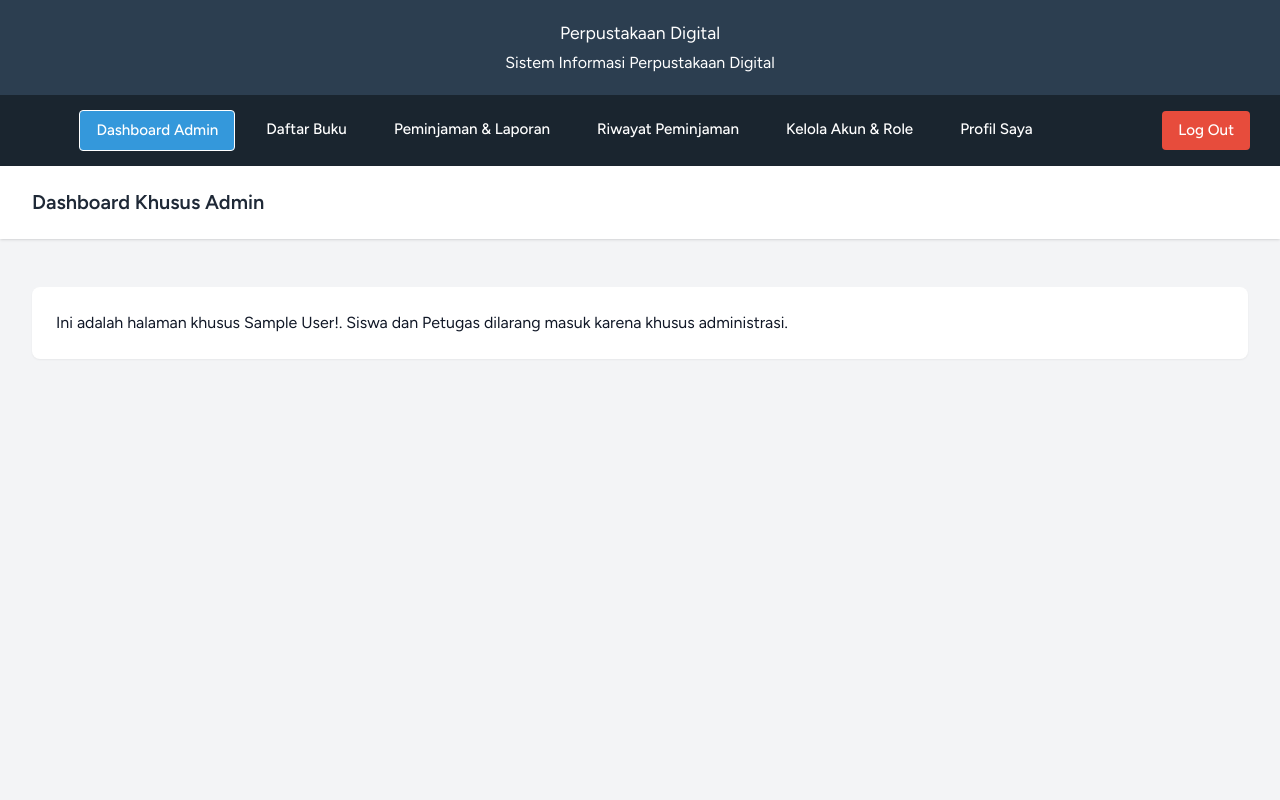
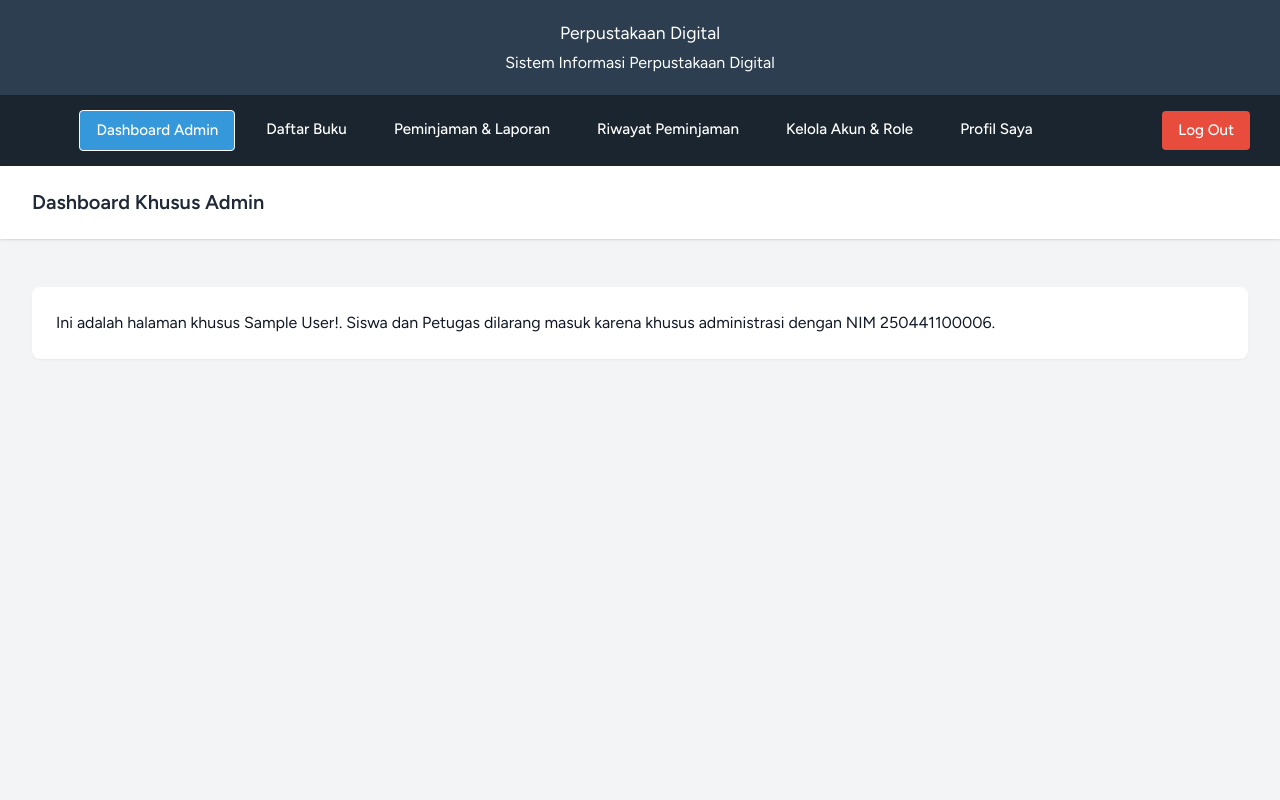
Before and after one commit to Irfangitcl17/Sistem-Perpustakaan-Digital-Modul7, a Laravel app: page /admin/dashboard in a window 1280 px wide. Run offline with Laravel 12, Linux system fonts and the light colour scheme; the visitor is signed in with stand-in values (Sample User, id 1); style sheets or scripts are compiled from the project's sources; some libraries are stand-ins or nearby versions.

Commit message:
Soal 5: Update halaman dashboard admin  untuk uji CI/CD

```diff
--- a/resources/views/admin/dashboard.blade.php
+++ b/resources/views/admin/dashboard.blade.php
@@ -9,7 +9,7 @@
         <div class="max-w-7xl mx-auto sm:px-6 lg:px-8">
             <div class="bg-white overflow-hidden shadow-sm sm:rounded-lg">
                 <div class="p-6 text-gray-900">
-                    Ini adalah halaman khusus {{ Auth::user()->name }}!. Siswa dan Petugas dilarang masuk karena khusus administrasi.
+                    Ini adalah halaman khusus {{ Auth::user()->name }}!. Siswa dan Petugas dilarang masuk karena khusus administrasi dengan NIM 250441100006.
                 </div>
             </div>
         </div>
```
